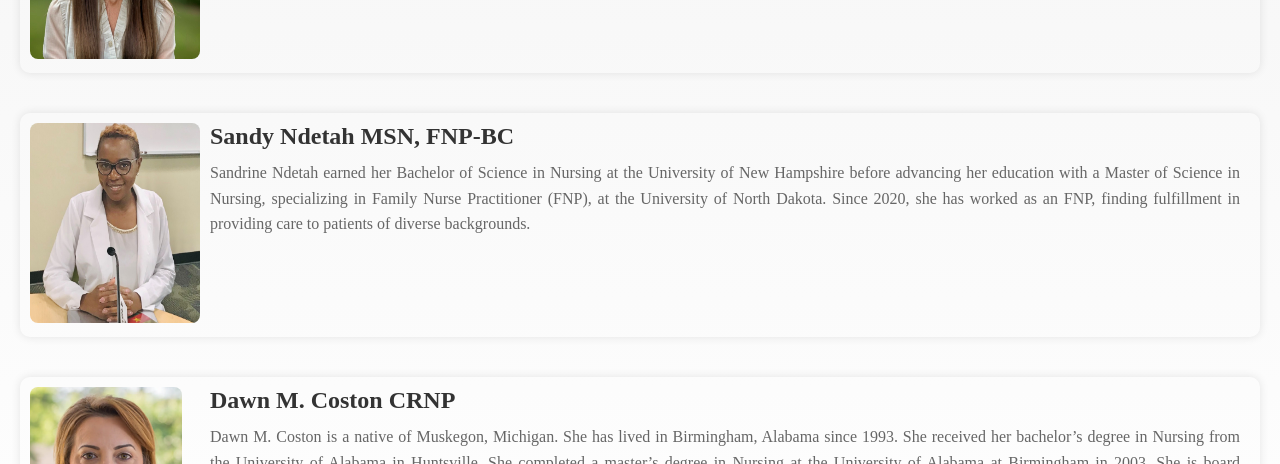
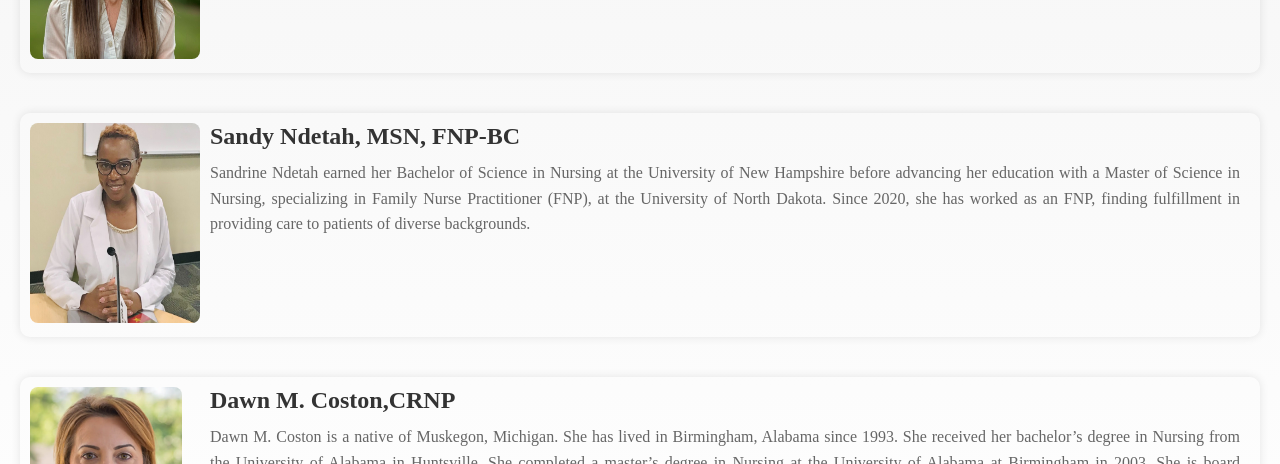
Before and after one commit to Saurabhbhatti/helthcare, a React (Create React App) app: page /otcteam in a window 1280 px wide. Shown: the part 840-1304 px from the top of the page. Built offline with nearby package versions, Linux system fonts and the light colour scheme.

Commit message:
update some chnages

```diff
--- a/src/Components/Crad1/Card.js
+++ b/src/Components/Crad1/Card.js
@@ -27,7 +27,7 @@ const Card = () => {
           <Box>
             <img src={doct1} height='260px' width='100%' />
             <Typography sx={{ marginTop: "4px",  marginBottom :'10px', fontSize:'16px' , fontFamily: 'rozha one, serif' }}>
-            For patients residing in Iowa,<br/>connect with Jaimee ussery, <br/> Nurse Practitioner
+            For patients residing in Iowa,<br/>connect with Jaimee Ussery, <br/> Nurse Practitioner
             </Typography>
             <AppointmentRequestWidget
                     initialScopeId='7c019d46-6fb2-4a42-9d25-253151e62ac2'
@@ -54,7 +54,7 @@ const Card = () => {
           <Box>
             <img src={doct3} height='260px' width='100%' />
             <Typography sx={{ marginTop: "4px", marginBottom :'10px', fontSize:'16px' , fontFamily: 'rozha one, serif'}}>
-            For patients residing in Colorado,<br/>connect with dawn-coston,<br/> Nurse Practitioner
+            For patients residing in Colorado,<br/>connect with Dawn Coston,<br/> Nurse Practitioner
             </Typography>
             <AppointmentRequestWidget
                     initialScopeId='153bd7d5-bb4a-4a78-871f-e888c7d3da14'
--- a/src/Components/Header/DoctorsBio.js
+++ b/src/Components/Header/DoctorsBio.js
@@ -40,12 +40,12 @@ const DoctorApp = () => {
       bio: "Jaimee Ussery is a board-certified Family Nurse Practitioner with a Master’s Degree in Nursing from South University. Specializing in family medicine, she holds certification from the American Academy of Nurse Practitioners (AANP) and is currently advancing her expertise by pursuing a certification in Psychiatric Mental Health. With over a decade of experience in cardiovascular health, Jaimee has developed a deep understanding of caring for diverse patient populations. Outside of her professional life, she enjoys traveling, reading, and cherishing moments with her family.",
     },
     {
-      name: "Sandy Ndetah  MSN, FNP-BC",
+      name: "Sandy Ndetah, MSN, FNP-BC",
       photoUrl: doctor4,
       bio: "Sandrine Ndetah earned her Bachelor of Science in Nursing at the University of New Hampshire before advancing her education with a Master of Science in Nursing, specializing in Family Nurse Practitioner (FNP), at the University of North Dakota. Since 2020, she has worked as an FNP, finding fulfillment in providing care to patients of diverse backgrounds.",
     },
     {
-      name: "Dawn M. Coston CRNP",
+      name: "Dawn M. Coston,CRNP",
       photoUrl: doctor5,
       bio: "Dawn M. Coston is a native of Muskegon, Michigan. She has lived in Birmingham, Alabama since 1993. She received her bachelor’s degree in Nursing from the University of Alabama in Huntsville. She completed a master’s degree in Nursing at the University of Alabama at Birmingham in 2003. She is board certified as an Adult Health Nurse Practitioner with the American Academy of Nurse Practitioners. She has practiced in the field of Nephrology since 2007. Her professional memberships include the American Academy of Nurse Practitioners, National Key Foundation, Renal Professionals Association, and Renal Physicians Association.",
     },
```
